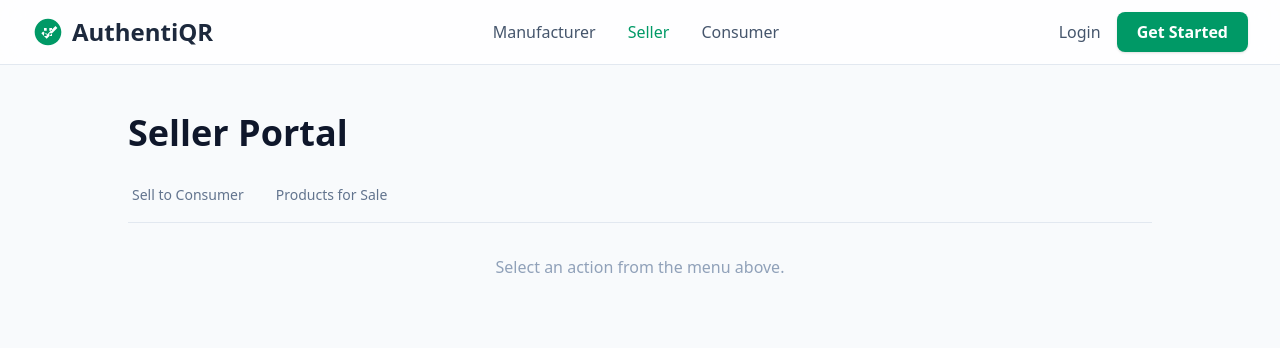
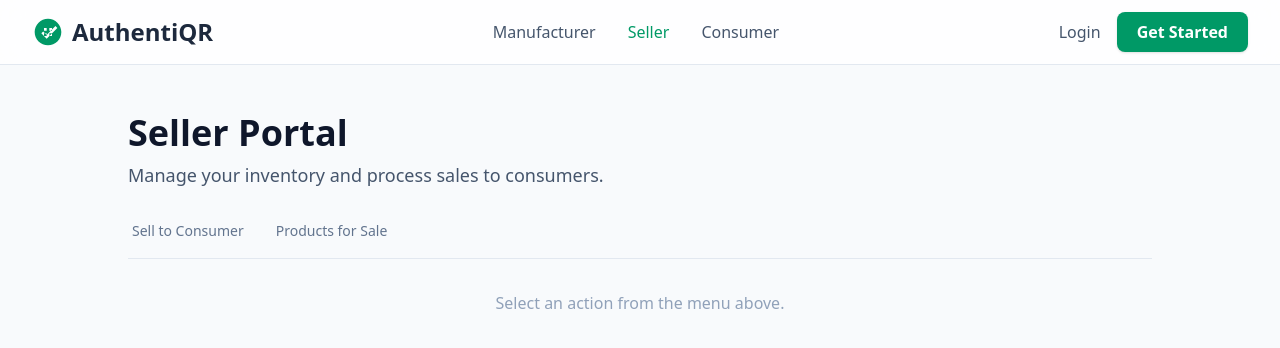
Before and after one commit to avanishshaw/Product-Identification, a React (Vite) app in the folder frontend/: page /seller in a window 1280 px wide. Shown: the top 348 px of the page. Built offline with nearby package versions, Linux system fonts and the light colour scheme.

Commit message:
Seller Layout Update

```diff
--- a/frontend/src/layouts/SellerLayout.jsx
+++ b/frontend/src/layouts/SellerLayout.jsx
@@ -6,7 +6,11 @@ const SellerLayout = () => {
         { to: 'sell-product', label: 'Sell to Consumer' },
         { to: 'query-products', label: 'Products for Sale' },
     ];
-    return <RoleLayout title="Seller Portal" navLinks={links} />;
+    return <RoleLayout
+        title="Seller Portal"
+        description="Manage your inventory and process sales to consumers."
+        navLinks={links}
+    />;
 };
 
 export default SellerLayout;
```
